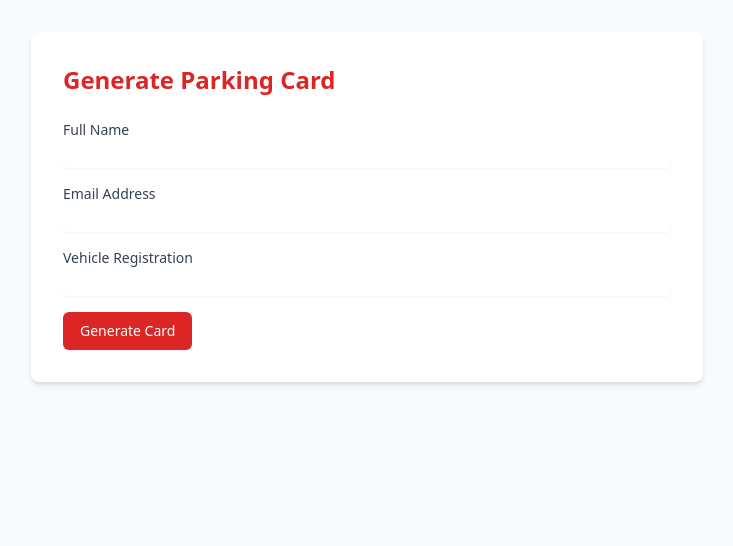
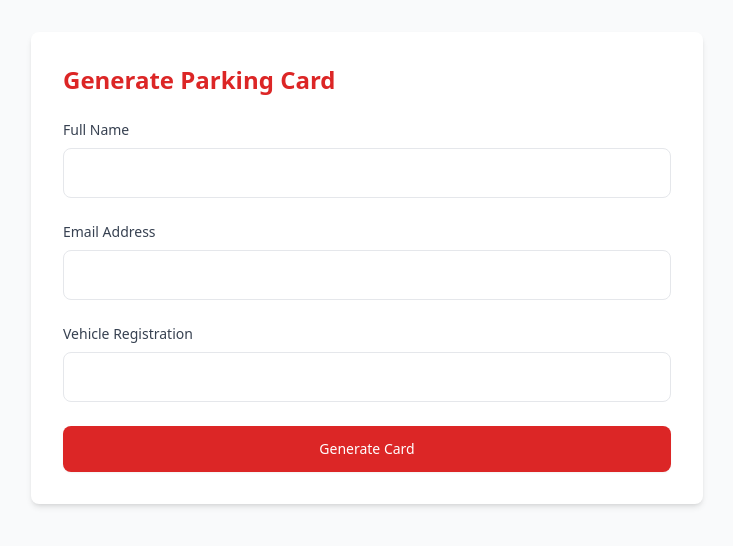
Before and after one commit to leksval/parking_card_management_app, a FastAPI app: page / in a window 1280 px wide. Shown: the top 546 px of the page, without its empty margins (273-1006 px from the left). Run offline with FastAPI, Linux system fonts and the light colour scheme; some libraries are stand-ins or nearby versions.

Commit message:
feat: Add client-side validation and enhance form UI/UX

```diff
--- a/src/parking_card_app/templates/generate_card.html
+++ b/src/parking_card_app/templates/generate_card.html
@@ -4,24 +4,30 @@
 <div class="max-w-2xl mx-auto bg-white rounded-lg shadow-md p-8">
     <h1 class="text-2xl font-bold text-red-600 mb-6">Generate Parking Card</h1>
 
-    <form id="cardForm" class="space-y-4">
+    <form id="cardForm" class="space-y-6">
         <div>
-            <label for="name" class="block text-sm font-medium text-gray-700">Full Name</label>
-            <input type="text" id="name" name="name" class="mt-1 block w-full rounded-md border-gray-300 shadow-sm focus:border-red-500 focus:ring-red-500">
+            <label for="name" class="block text-sm font-medium text-gray-700 mb-2">Full Name</label>
+            <input type="text" id="name" name="name" required
+                class="w-full px-4 py-3 rounded-lg border border-gray-200 focus:ring-2 focus:ring-red-500 focus:border-red-500 transition-all input-hover">
+            <p class="text-red-500 text-sm mt-1 hidden error-message" id="nameError">Please enter a valid name</p>
         </div>
 
         <div>
-            <label for="email" class="block text-sm font-medium text-gray-700">Email Address</label>
-            <input type="email" id="email" name="email" class="mt-1 block w-full rounded-md border-gray-300 shadow-sm focus:border-red-500 focus:ring-red-500">
+            <label for="email" class="block text-sm font-medium text-gray-700 mb-2">Email Address</label>
+            <input type="email" id="email" name="email" required
+                class="w-full px-4 py-3 rounded-lg border border-gray-200 focus:ring-2 focus:ring-red-500 focus:border-red-500 transition-all input-hover">
+            <p class="text-red-500 text-sm mt-1 hidden error-message" id="emailError">Please enter a valid email address</p>
         </div>
 
         <div>
-            <label for="vehicle_reg" class="block text-sm font-medium text-gray-700">Vehicle Registration</label>
-            <input type="text" id="vehicle_reg" name="vehicle_reg" class="mt-1 block w-full rounded-md border-gray-300 shadow-sm focus:border-red-500 focus:ring-red-500">
+            <label for="vehicle_reg" class="block text-sm font-medium text-gray-700 mb-2">Vehicle Registration</label>
+            <input type="text" id="vehicle_reg" name="vehicle_reg" required
+                class="w-full px-4 py-3 rounded-lg border border-gray-200 focus:ring-2 focus:ring-red-500 focus:border-red-500 transition-all input-hover">
+            <p class="text-red-500 text-sm mt-1 hidden error-message" id="vehicleError">5-8 alphanumeric characters</p>
         </div>
 
         <div>
-            <button type="submit" class="inline-flex justify-center py-2 px-4 border border-transparent shadow-sm text-sm font-medium rounded-md text-white bg-red-600 hover:bg-red-700 focus:outline-none focus:ring-2 focus:ring-offset-2 focus:ring-red-500">
+            <button type="submit" class="inline-flex justify-center py-3 px-6 border border-transparent shadow-sm text-sm font-medium rounded-lg text-white bg-red-600 hover:bg-red-700 focus:outline-none focus:ring-2 focus:ring-offset-2 focus:ring-red-500 w-full transition-all">
                 Generate Card
             </button>
         </div>
@@ -47,35 +53,52 @@
         </div>
     </div>
 
-    <div id="previewSection" class="hidden mt-6 p-4 bg-white border border-gray-200 rounded-lg">
-        <h3 class="text-lg font-semibold mb-4">Preview Details</h3>
+    <div id="previewSection" class="hidden mt-8 parking-card preview-section">
+        <div class="parking-card-header">
+            <h3 class="text-lg font-semibold flex items-center space-x-2">
+                <svg class="w-5 h-5 text-red-600" fill="currentColor" viewBox="0 0 20 20">
+                    <path d="M10 2a1 1 0 011 1v1h1a1 1 0 110 2H9.236a1 1 0 01-.894-.553l-1.448-2.895A1 1 0 016.382 0H5a1 1 0 000 2h1.382l1.724 3.447A1 1 0 009 6h4a1 1 0 100-2h-1V3a1 1 0 00-1-1zm-3 9a1 1 0 012 0v3a1 1 0 11-2 0v-3zm3-1a1 1 0 011 1v3a1 1 0 11-2 0v-3a1 1 0 011-1z" clip-rule="evenodd"/>
+                </svg>
+                <span>Confirm Details</span>
+            </h3>
+        </div>
+        <div class="p-6">
             <div class="grid grid-cols-2 gap-4 mb-4">
                 <div><span class="font-medium">Name:</span> <span id="previewName"></span></div>
                 <div><span class="font-medium">Email:</span> <span id="previewEmail"></span></div>
                 <div><span class="font-medium">Vehicle Reg:</span> <span id="previewVehicle"></span></div>
             </div>
+            <div class="flex space-x-4 mt-6">
                 <button
                     id="confirmBtn"
                     onclick="confirmGeneration()"
-            class="bg-red-600 text-white px-6 py-2 rounded hover:bg-red-700 transition"
+                    class="btn-primary flex items-center justify-center flex-1"
                 >
-            Confirm and Generate Card
+                    <svg class="w-4 h-4 mr-2" fill="none" stroke="currentColor" viewBox="0 0 24 24">
+                        <path stroke-linecap="round" stroke-linejoin="round" stroke-width="2" d="M5 13l4 4L19 7"/>
+                    </svg>
+                    Generate Parking Permit
                 </button>
                 <button
                     onclick="document.getElementById('previewSection').classList.add('hidden')"
-            class="ml-4 px-6 py-2 border rounded text-gray-600 hover:bg-gray-50 transition"
+                    class="btn-secondary flex-none"
                 >
                     Cancel
                 </button>
+            </div>
+        </div>
     </div>
 
     <div id="cooldownNotice" class="hidden mt-4 text-sm text-gray-600">
         ⏳ Card generation will be available again<span id="cooldownTimer"></span>
     </div>
 
-    <div id="error" class="mt-4 hidden">
-        <div class="bg-red-50 border border-red-200 rounded-lg p-4" role="alert">
-            <p id="error_message"></p>
+    <div id="error" class="mt-4 hidden animate-pulse-slow">
+        <div class="bg-red-50 border-l-4 border-red-600 rounded-lg p-4 flex items-center" role="alert">
+            <svg class="w-5 h-5 text-red-600 mr-3" fill="currentColor" viewBox="0 0 20 20">
+                <path fill-rule="evenodd" d="M10 18a8 8 0 100-16 8 8 0 000 16zM8.707 7.293a1 1 0 00-1.414 1.414L8.586 10l-1.293 1.293a1 1 0 101.414 1.414L10 11.414l1.293 1.293a1 1 0 001.414-1.414L11.414 10l1.293-1.293a1 1 0 00-1.414-1.414L10 8.586 8.707 7.293z" clip-rule="evenodd"/>
+            </svg>
+            <p id="error_message" class="text-red-700 font-medium"></p>
         </div>
     </div>
 </div>
@@ -90,6 +113,7 @@
         document.getElementById('card_vehicle_reg').textContent = result.vehicle_reg;
         document.getElementById('expiry').textContent = result.expiry;
         document.getElementById('result').classList.remove('hidden');
+        document.getElementById('result').classList.add('result-entrance');
         document.getElementById('previewSection').classList.add('hidden');
     }
 
@@ -142,15 +166,55 @@
         }, 1000);
     }
 
-    // Modify the existing submit handler to show preview instead of submitting
+    // Add input validation on form submit
     document.getElementById('cardForm').addEventListener('submit', async function(e) {
         e.preventDefault();
 
-        formSubmissionData = {
-            name: document.getElementById('name').value,
-            email: document.getElementById('email').value,
-            vehicle_reg: document.getElementById('vehicle_reg').value
+        // Clear previous errors
+        document.querySelectorAll('.error-message').forEach(el => el.classList.add('hidden'));
+        document.querySelectorAll('input').forEach(input => input.classList.remove('border-red-500'));
+
+        // Validate fields
+        const fields = {
+            name: document.getElementById('name').value.trim(),
+            email: document.getElementById('email').value.trim(),
+            vehicle_reg: document.getElementById('vehicle_reg').value.trim().toUpperCase()
         };
+
+        let isValid = true;
+
+        // Name validation
+        if (!fields.name || fields.name.length < 2) {
+            document.getElementById('nameError').textContent = 'Please enter a valid name (min 2 characters)';
+            document.getElementById('nameError').classList.remove('hidden');
+            document.getElementById('name').classList.add('border-red-500');
+            isValid = false;
+        }
+
+        // Email validation
+        if (!/^[^\s@]+@[^\s@]+\.[^\s@]+$/.test(fields.email)) {
+            document.getElementById('emailError').textContent = 'Please enter a valid email address';
+            document.getElementById('emailError').classList.remove('hidden');
+            document.getElementById('email').classList.add('border-red-500');
+            isValid = false;
+        }
+
+        // Vehicle registration validation
+        if (!/^[A-Z0-9]{5,8}$/.test(fields.vehicle_reg)) {
+            document.getElementById('vehicleError').textContent = 'Vehicle registration must be 5-8 alphanumeric characters';
+            document.getElementById('vehicleError').classList.remove('hidden');
+            document.getElementById('vehicle_reg').classList.add('border-red-500');
+            isValid = false;
+        }
+
+        if (!isValid) {
+            document.getElementById('error').classList.remove('hidden');
+            document.getElementById('error_message').textContent = 'Please fix the errors in the form';
+            return;
+        }
+
+        // Proceed to preview if valid
+        formSubmissionData = fields;
 
         // Show preview
         document.getElementById('previewName').textContent = formSubmissionData.name;
```
Also changed, not shown: src/parking_card_app/app/security.py (+22 -0 lines). Lines whose indentation alone changed are shown as unchanged.
